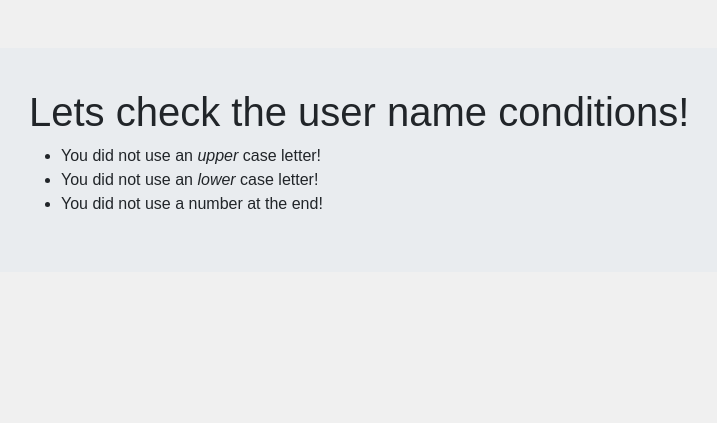
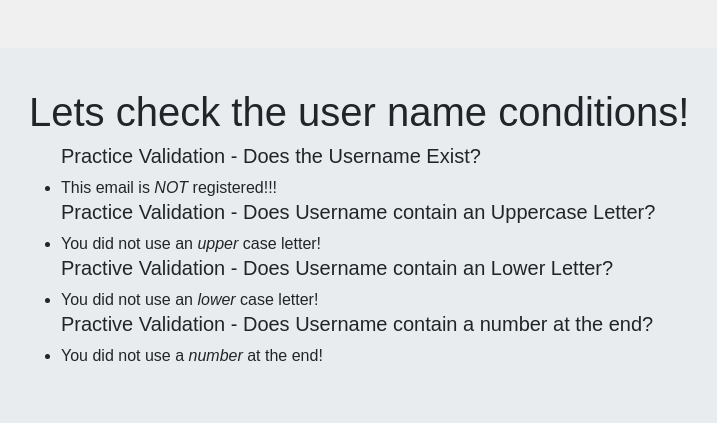
Before and after one commit to alglass0427/ucdpa_python_project, a Flask app: template templates/validator.html in a window 1280 px wide. Shown: the part 56-479 px from the top of the page, without its empty margins (96-813 px from the left). Run offline with Flask 3, Linux system fonts and the light colour scheme; the template is opened without the code that fills it, so the values that code supplies are empty; some libraries are stand-ins or nearby versions.

Commit message:
added validation from practicing validation to show

```diff
--- a/app.py
+++ b/app.py
@@ -131,10 +131,6 @@ def logout():
     flash("You have been logged out", "info")
     return redirect(url_for('index'))
 
-# @app.route('/dashboard')
-# @login_required
-# def dashboard():
-#     return render_template('dashboard.html')
 
 @app.route('/dashboard_1',methods=['GET', 'POST'])
 @login_required
@@ -220,18 +216,6 @@ def remove_stock(stock_code):
     return redirect(url_for('dashboard_1'))
 
 
-
-# @app.route('/portfolio/<portfolio_id>')
-# @login_required
-# def portfolio(portfolio_id):
-#     # Dummy lesson content
-#     portfolios = {
-#         "1": "Portfolio 1 content goes here.",
-#         "2": "Portfolio 2 content goes here.",
-#         "3": "Portfolio 3 content goes here."
-#     }
-#     return render_template('portfolio.html', portfolio_content=portfolios.get(portfolio_id, "Portfolio not found."))
-
 # new Redirect For 404 Error
 @app.errorhandler(404)
 def page_not_found(e):
@@ -245,20 +229,33 @@ def validator():
     upper_letter = False
     num_end = False
     report = False
+    user_exists = False
+
+        # password = request.form['password']
+    accounts = stock_func.load_user_accounts()
+
+
+
     # try:
     username = request.args.get("username")
     print(username)
+
+
+
+
     if username != "":
         lower_letter = any(c.islower() for c in username)
+        if username in accounts:
+            user_exists = True
         ##short hand for looping through user name
         # for letter in username:
         #     if letter.lower() == letter:
         upper_letter = any(c.isupper() for c in username)
         num_end =  username[-1].isdigit()
 
-        report = lower_letter and upper_letter and num_end
+        report = lower_letter and upper_letter and num_end and not username
 
-    return render_template('validator.html', report = report , lower = lower_letter , upper = upper_letter, num_end = num_end)
+    return render_template('validator.html', report = report , lower = lower_letter , upper = upper_letter, num_end = num_end, user_exists = user_exists)
     # except TypeError:
     #     print("No Users Exist!!!")
 
@@ -267,4 +264,4 @@ def validator():
 
 
 if __name__ == '__main__':
-    app.run(debug=False)
+    app.run(debug=True)
--- a/templates/validator.html
+++ b/templates/validator.html
@@ -4,20 +4,40 @@
 <div class="jumbotron">
     <h2 class="display-6">Lets check the user name conditions!</h2>
         {% if report %}
-        <p class="lead">Your username had uppercase, lowercase and number at the end , Well Done!!</p>
+        <p class="lead">Your email doesn not exist , username had uppercase, lowercase and number at the end , Well Done!!</p>
         {% else %}
         <ul>
+
+            {% if user_exists %}
+            <h5>Practice Validation - Does the Username Exist?</h5>
+                <li>This email is already registered!!!</li>
+            {% endif %}
+
+            {% if not user_exists %}
+            <h5>Practice Validation - Does the Username Exist?</h5>
+                <li>This email is <em>NOT </em> registered!!!</li>
+            {% endif %}
+
+
             {% if not upper %}
+            <h5>Practice Validation - Does Username contain an Uppercase Letter?</h5>
                 <li>You did not use an <em>upper</em> case letter!</li>
             {% endif %}
 
+
+
             {% if not lower %}
+            <h5>Practive Validation - Does Username contain an Lower Letter?</h5>
                 <li>You did not use an <em>lower</em> case letter!</li>
             {% endif %}
 
             {% if not num_end %}
-                <li>You did not use a number at the end!</li>
+            <h5>Practive Validation - Does Username contain a number at the end?</h5>
+
+                <li>You did not use a <em>number</em> at the end!</li>
             {% endif %}
+
+
         </ul>
         {% endif %}
 </div>
```
Also changed, not shown: templates/signup.html (+9 -9 lines).
